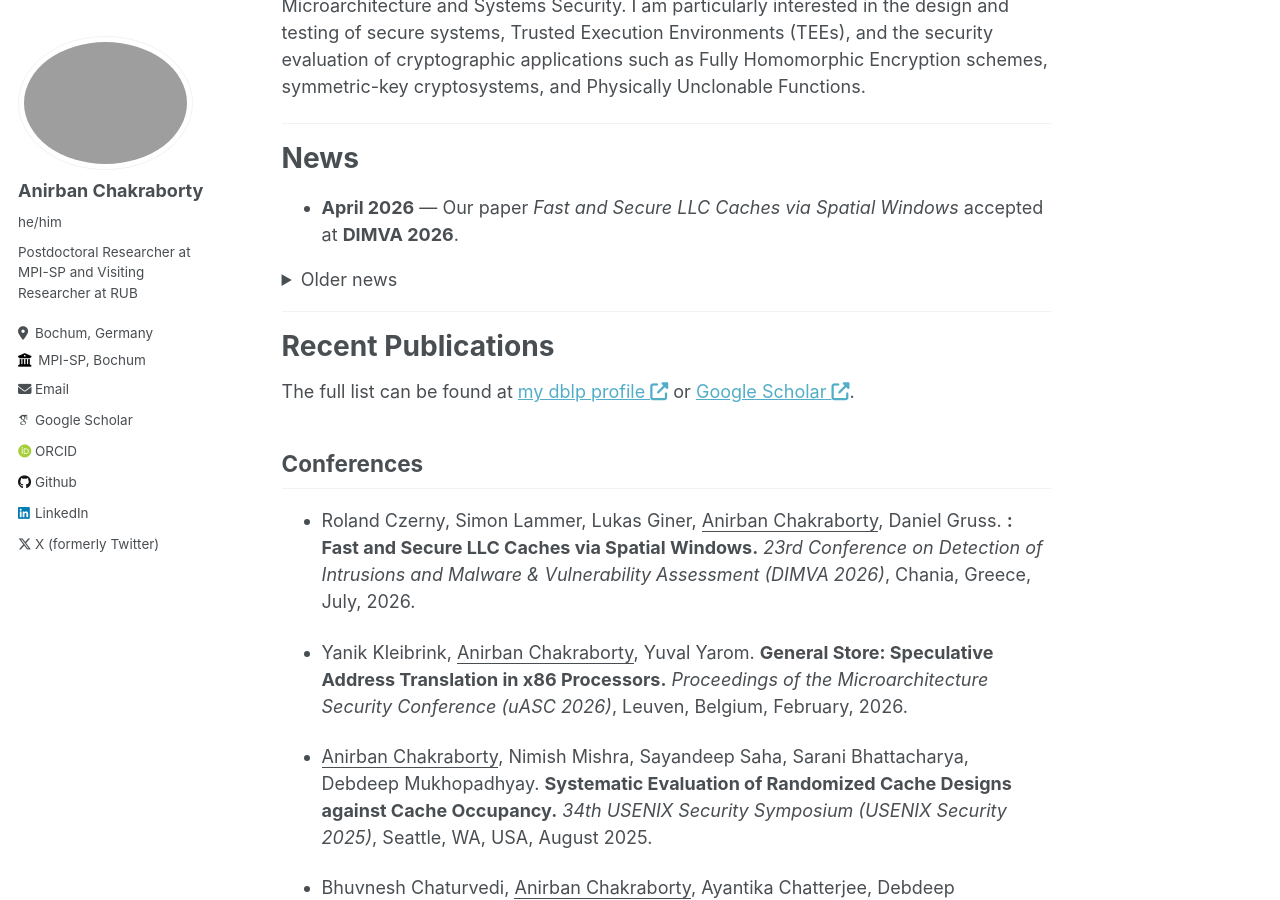
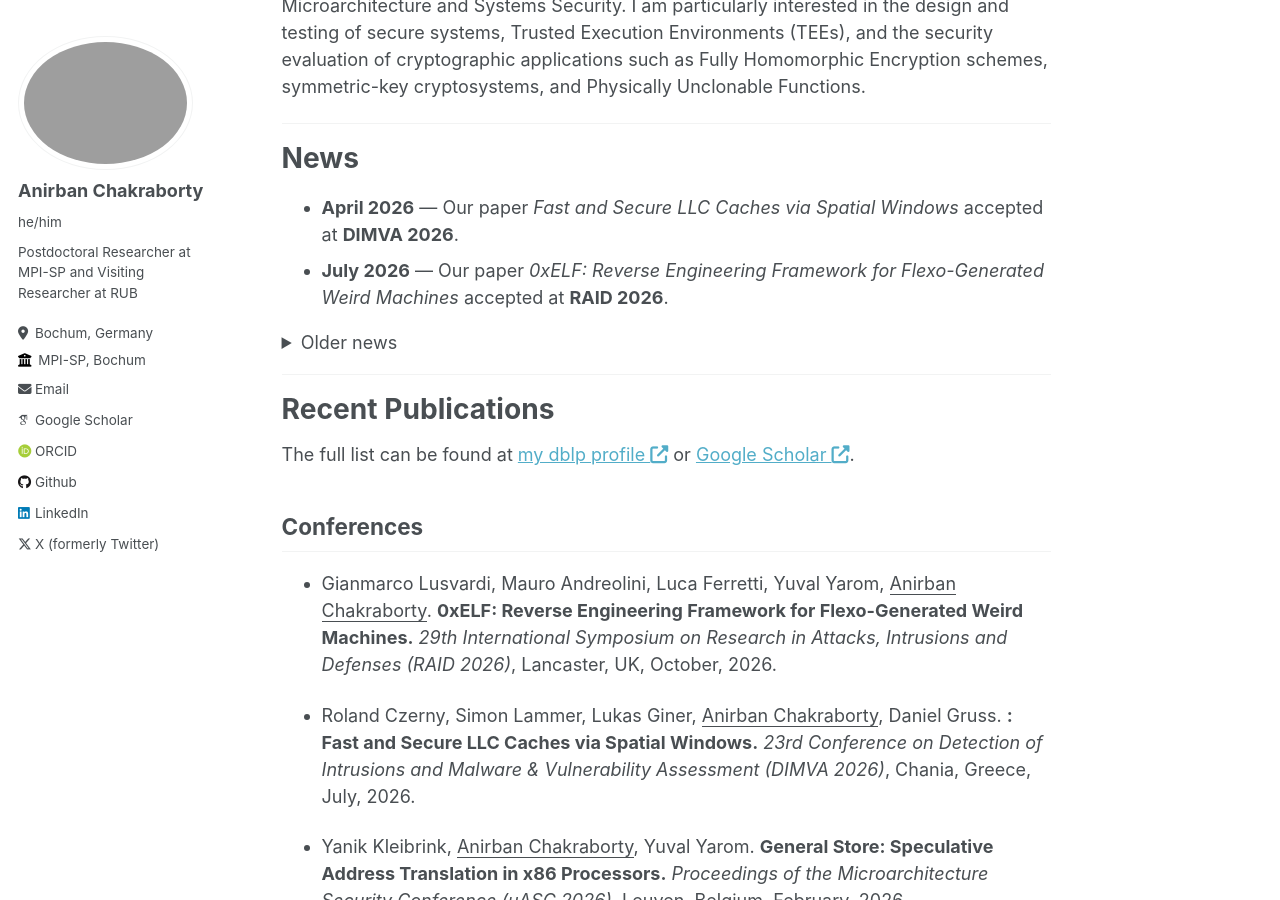
Before and after one commit to anirbanc3/anirbanc3.github.io, a Jekyll site: the page built from _pages/about.md, in a window 1280 px wide and 900 px high, scrolled down 404 px. Built offline with Jekyll 4.4.1, drawn with Linux system fonts in a browser that asks for light colours; some web fonts are replaced.

Commit message:
Add RAID 2026
Add new conference paper announcement for RAID 2026

```diff
--- a/_pages/about.md
+++ b/_pages/about.md
@@ -18,6 +18,7 @@ My research interests span all aspects of Hardware Security with a primary focus
 # News
 
 * **April 2026** — Our paper <em>Fast and Secure LLC Caches via Spatial Windows</em> accepted at <strong>DIMVA 2026</strong>.
+* **July 2026**  — Our paper <em>0xELF: Reverse Engineering Framework for Flexo-Generated Weird Machines</em> accepted at <strong>RAID 2026</strong>.
 
 <details>
   <summary>Older news</summary>
@@ -39,6 +40,9 @@ My research interests span all aspects of Hardware Security with a primary focus
 <div class="wordwrap">The full list can be found at <a href="https://dblp.org/pid/73/2286-3.html" target="_blank">my dblp profile <i class="fas fa-external-link-alt"></i></a> or <a href="https://scholar.google.com/citations?user=QzcCWLMAAAAJ&hl=en" target="_blank">Google Scholar <i class="fas fa-external-link-alt"></i></a>.</div>
 
 ## Conferences
+- Gianmarco Lusvardi, Mauro Andreolini, Luca Ferretti, Yuval Yarom, <u>Anirban Chakraborty</u>. **0xELF: Reverse Engineering Framework for Flexo-Generated Weird Machines.** _29th International Symposium on Research in Attacks, Intrusions and Defenses (RAID 2026)_, Lancaster, UK,
+October, 2026.
+
 - Roland Czerny, Simon Lammer, Lukas Giner, <u>Anirban Chakraborty</u>, Daniel Gruss. **: Fast and Secure LLC Caches via Spatial Windows.** _23rd Conference on Detection of Intrusions and Malware &
 Vulnerability Assessment (DIMVA 2026)_, Chania, Greece, July, 2026.
 
```
